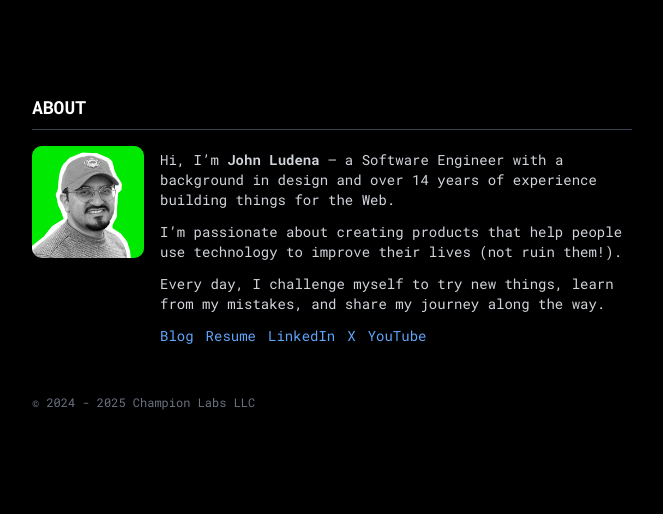
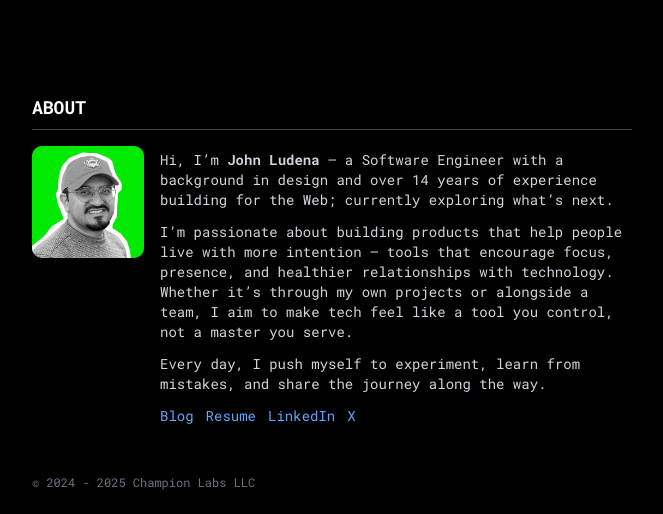
Before and after one commit to johnnycommits/champion-labs-website, a plain HTML site: page public/index.html in a window 1280 px wide. Shown: the part 1039-1553 px from the top of the page, without its empty margins (308-971 px from the left). Before the commit the page ends 1473 px from the top, so only its background shows below. Drawn offline with nearby package versions, Linux system fonts and the light colour scheme.

Commit message:
Update personal introduction for clarity and engagement

```diff
--- a/public/index.html
+++ b/public/index.html
@@ -301,19 +301,15 @@
             <div>
               <div class="mono-font text-gray-300 text-sm mt-1">
                 <p class="mb-3">
-                  Hi, I’m <span class="font-bold">John Ludena</span> — a
-                  Software Engineer with a background in design and over 14
-                  years of experience building things for the Web.
+                  Hi, I’m <span class="font-bold">John Ludena</span> — a Software Engineer with a background in design and over 14 years of experience building for the Web; currently exploring what’s next.
                 </p>
 
                 <p class="mb-3">
-                  I’m passionate about creating products that help people use
-                  technology to improve their lives (not ruin them!).
+                  I’m passionate about building products that help people live with more intention — tools that encourage focus, presence, and healthier relationships with technology. Whether it’s through my own projects or alongside a team, I aim to make tech feel like a tool you control, not a master you serve.
                 </p>
 
-                <p>Every day,
-                  I challenge myself to try new things, learn from my mistakes,
-                  and share my journey along the way.</p>
+                <p>Every day, I push myself to experiment, learn from mistakes, and share the journey along the way.</p>
+
               </div>
 
               <div class="flex flex-wrap gap-3 mt-3">
@@ -345,13 +341,13 @@
                 >
                   X
                 </a>
-                <a
+                <!-- <a
                   href="https://www.youtube.com/@JohnnyCommits"
                   target="_blank"
                   class="mono-font text-blue-400 text-sm hover:text-blue-300"
                 >
                   YouTube
-                </a>
+                </a> -->
               </div>
             </div>
           </div>
```
Also changed, not shown: 1 other file.
